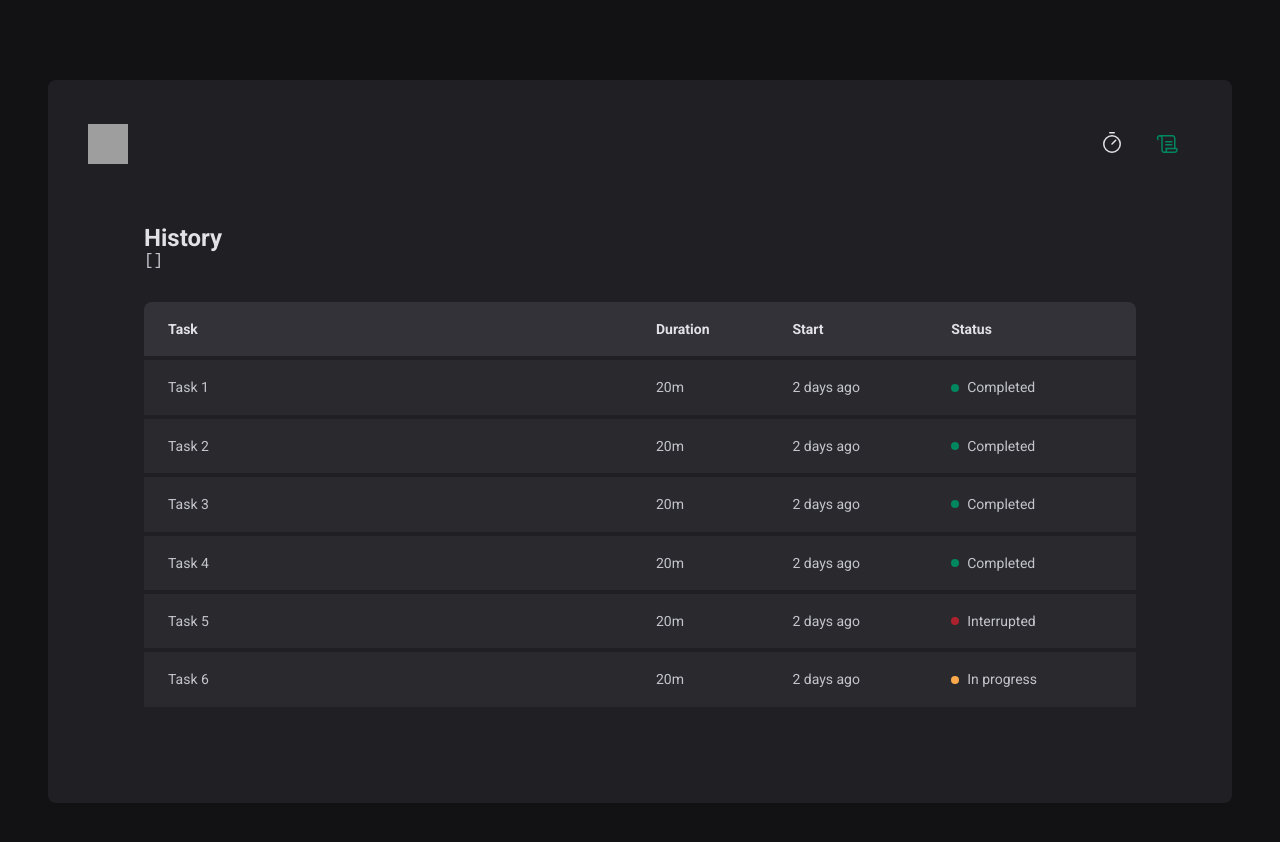
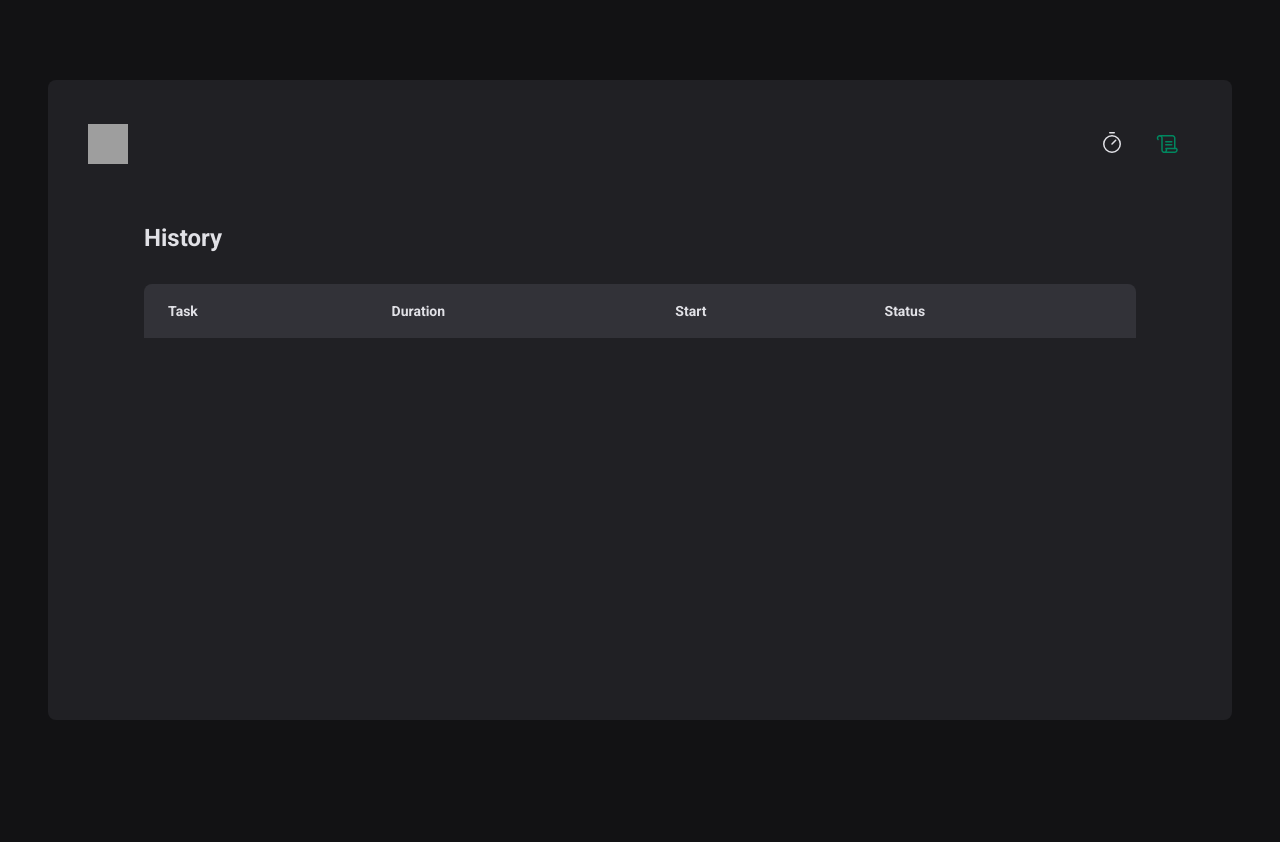
Before and after one commit to ivanseibel/timer, a React (Vite) app: page /history in a window 1280 px wide. Shown: the top 842 px of the page. After the commit the page ends 800 px from the top, so only its background shows below. Built offline with nearby package versions, Linux system fonts and the light colour scheme; grey boxes are pictures that could not be loaded.

Commit message:
display saved sessions from context

```diff
--- a/src/pages/History/index.tsx
+++ b/src/pages/History/index.tsx
@@ -1,5 +1,7 @@
 import { useContext } from 'react'
 import { SessionsContext } from '../../contexts/SessionsContext'
+import { formatDistanceToNow } from 'date-fns'
+
 import { HistoryContainer, HistoryList, Status } from './styles'
 
 export function History() {
@@ -10,7 +12,6 @@ export function History() {
   return (
     <HistoryContainer>
       <h1>History</h1>
-      <pre>{JSON.stringify(sessions, null, 2)}</pre>
       <HistoryList>
         <table>
           <thead>
@@ -22,54 +23,32 @@ export function History() {
             </tr>
           </thead>
           <tbody>
-            <tr>
-              <td>Task 1</td>
-              <td>20m</td>
-              <td>2 days ago</td>
-              <td>
-                <Status statusColor="green">Completed</Status>
-              </td>
-            </tr>
-            <tr>
-              <td>Task 2</td>
-              <td>20m</td>
-              <td>2 days ago</td>
-              <td>
-                <Status statusColor="green">Completed</Status>
-              </td>
-            </tr>
-            <tr>
-              <td>Task 3</td>
-              <td>20m</td>
-              <td>2 days ago</td>
-              <td>
-                <Status statusColor="green">Completed</Status>
-              </td>
-            </tr>
-            <tr>
-              <td>Task 4</td>
-              <td>20m</td>
-              <td>2 days ago</td>
-              <td>
-                <Status statusColor="green">Completed</Status>
-              </td>
-            </tr>
-            <tr>
-              <td>Task 5</td>
-              <td>20m</td>
-              <td>2 days ago</td>
-              <td>
-                <Status statusColor="red">Interrupted</Status>
-              </td>
-            </tr>
-            <tr>
-              <td>Task 6</td>
-              <td>20m</td>
-              <td>2 days ago</td>
-              <td>
-                <Status statusColor="yellow">In progress</Status>
-              </td>
-            </tr>
+            {sessions
+              .map((session) => (
+                <tr key={session.id}>
+                  <td>{session.task}</td>
+                  <td>{session.minutesAmount}m</td>
+                  <td>
+                    {formatDistanceToNow(session.startedAt, {
+                      addSuffix: true,
+                    })}
+                  </td>
+                  <td>
+                    {session.finishedAt && (
+                      <Status statusColor="green">Finished</Status>
+                    )}
+
+                    {session.interruptedAt && (
+                      <Status statusColor="red">Interrupted</Status>
+                    )}
+
+                    {!session.finishedAt && !session.interruptedAt && (
+                      <Status statusColor="yellow">Running</Status>
+                    )}
+                  </td>
+                </tr>
+              ))
+              .reverse()}
           </tbody>
         </table>
       </HistoryList>
```
